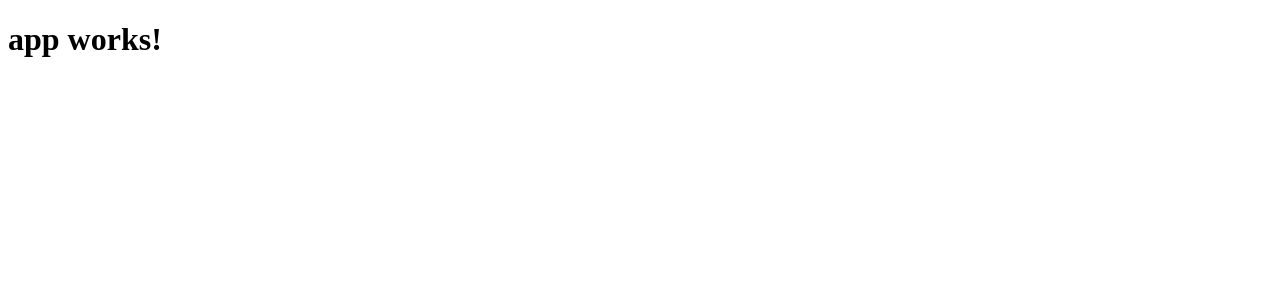
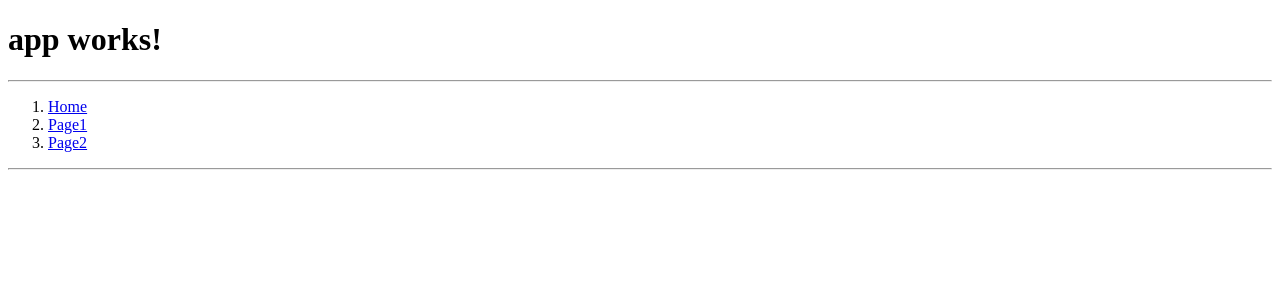
Before and after one commit to shengrass/ng2-advanced, an Angular app: page / in a window 1280 px wide. Shown: the top 300 px of the page. Built offline with nearby package versions, Linux system fonts and the light colour scheme.

Commit message:
練習使用 routerLink 建立路由連結

```diff
--- a/src/app/app-routing.module.ts
+++ b/src/app/app-routing.module.ts
@@ -10,7 +10,11 @@ const routes: Routes = [
 ];
 
 @NgModule({
-  imports: [RouterModule.forRoot(routes)],
+  imports: [RouterModule.forRoot(routes, {
+    useHash: false,
+    //在瀏覽器的 F12 Console 會顯示 Log
+    enableTracing: false
+  })],
   exports: [RouterModule]
 })
 export class AppRoutingModule { }
--- a/src/app/app.component.html
+++ b/src/app/app.component.html
@@ -1,5 +1,13 @@
 <h1>
   {{title}}
 </h1>
+<hr>
+<ol>
+  <!--如果有用中括號包著就可以傳入Array，否則只能傳入string-->
+  <li><a [routerLink]="['/']">Home</a></li>
+  <li><a routerLink="/page1">Page1</a></li>
+  <li><a routerLink="/page2">Page2</a></li>
+</ol>
+<hr>
 <!--把Component放在<router-outlet>裡面-->
 <router-outlet></router-outlet>
```
